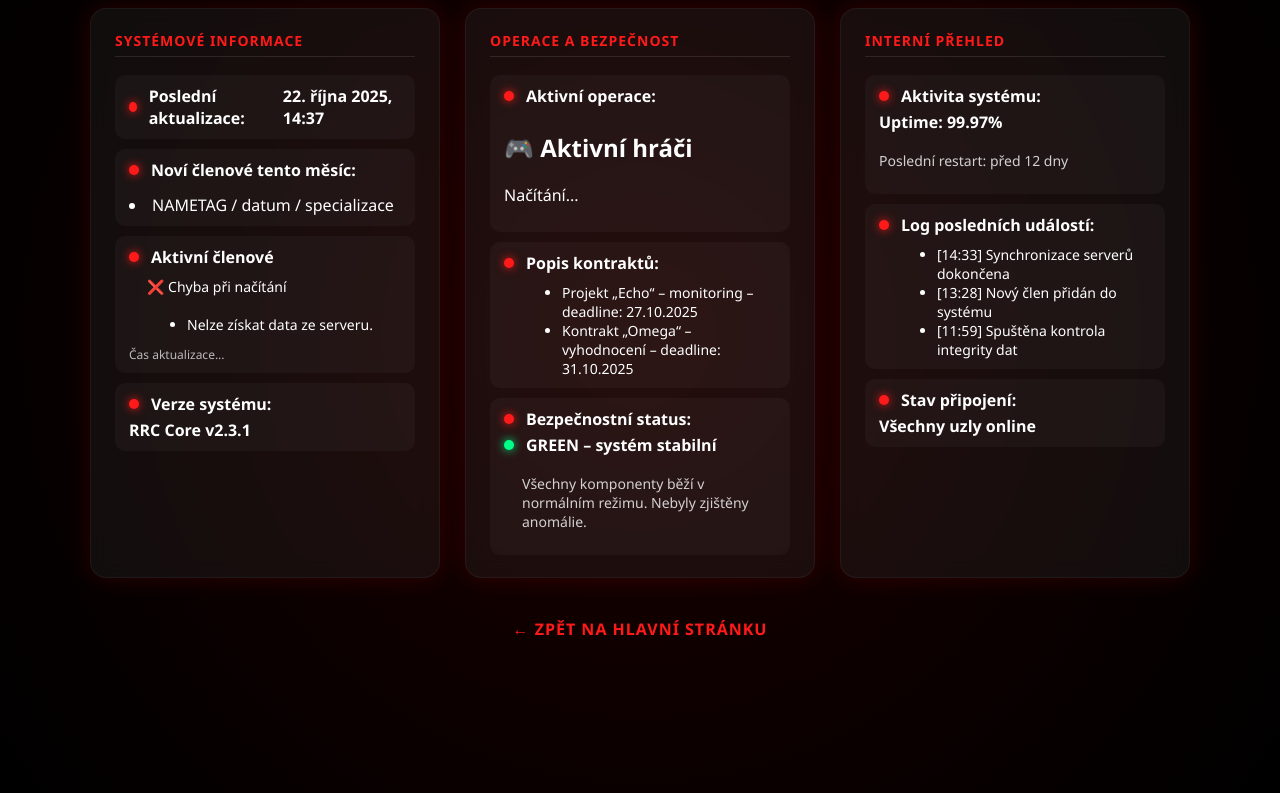
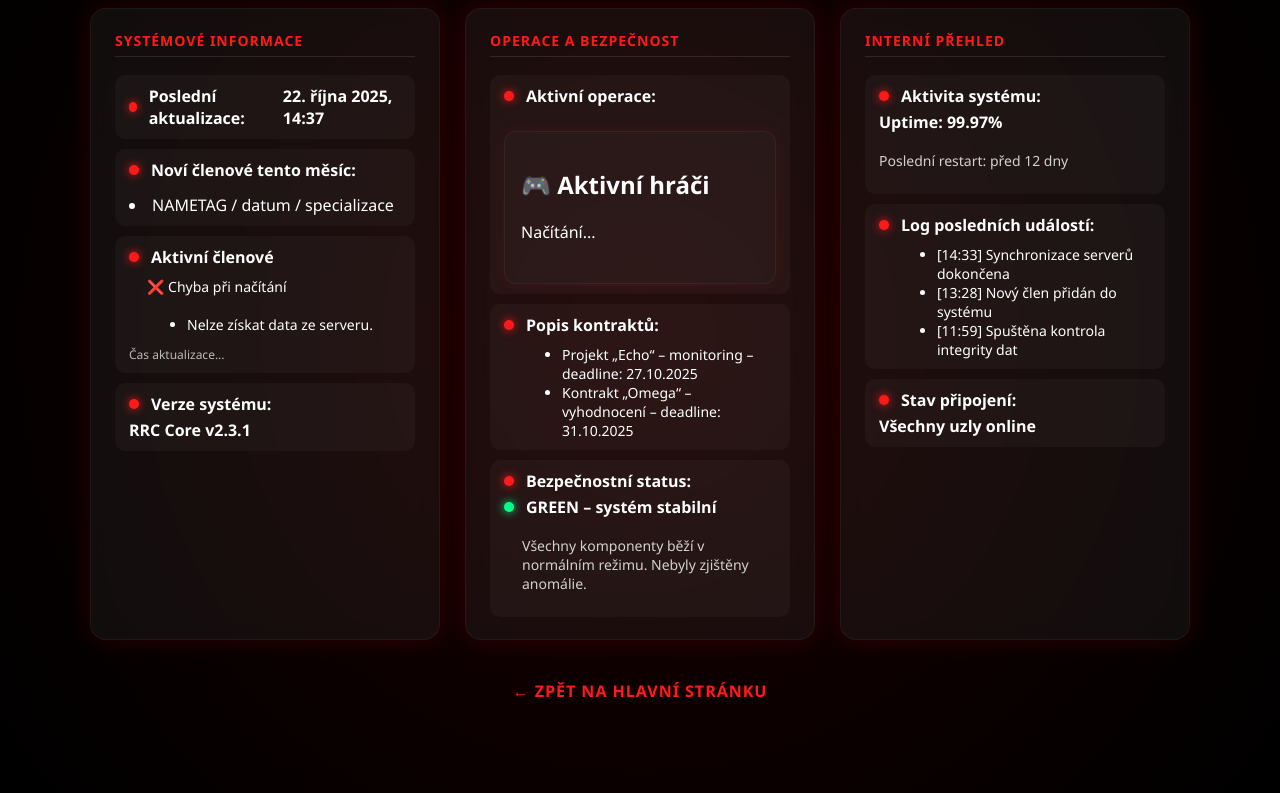
Before and after one commit to oslikovec/status, a website: page public/dashboard.html in a window 1280 px wide. Shown: the part 127-920 px from the top of the page. Drawn offline with Linux system fonts and the light colour scheme; no server answers.

Commit message:
Update dashboard.html

```diff
--- a/public/dashboard.html
+++ b/public/dashboard.html
@@ -4,7 +4,8 @@
   <meta charset="UTF-8">
   <meta name="viewport" content="width=device-width, initial-scale=1.0">
   <title>Dashboard | Red Roof Company</title>
-  <link rel="stylesheet" href="style.css"> <!-- připojíš tvé hlavní styly -->
+  <link rel="stylesheet" href="dashboard.css">
+
   <style>
     :root {
       --red: #ff1a1a;
```
